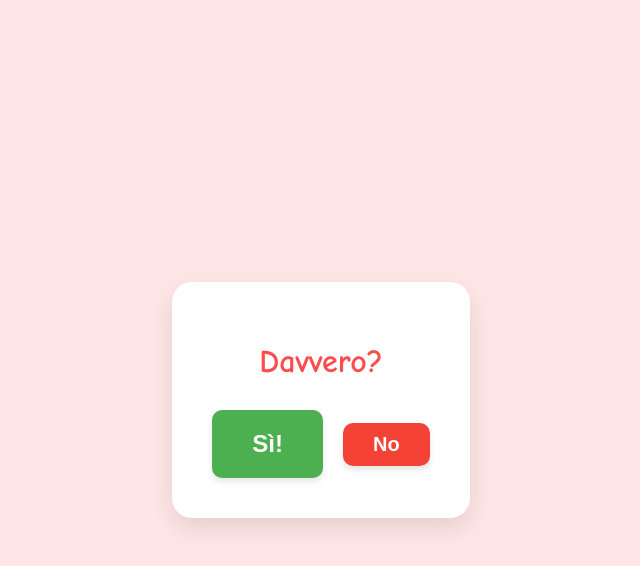
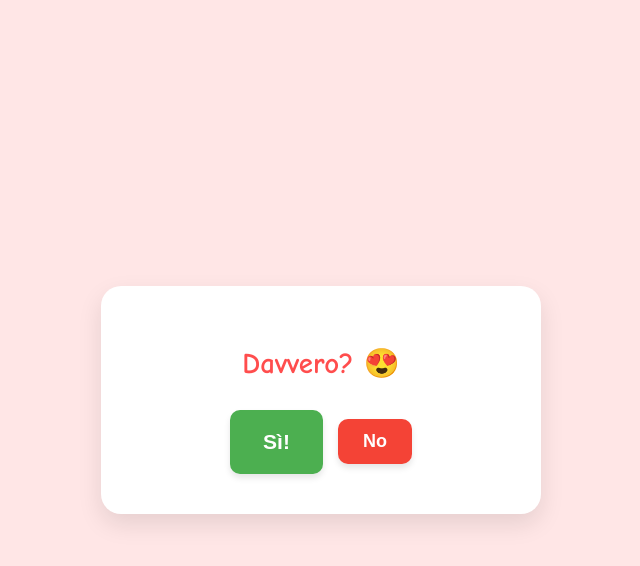
Before and after one commit to AlexBro98LoVero/amore, a plain HTML site: page index.html in a window 1280 px wide. Both pictures are taken after a click on the button "Sì!". Shown: the whole page, without its empty margins (319-959 px from the left). Drawn offline with Linux system fonts and the light colour scheme.

Commit message:
Add files via upload

```diff
--- a/index.html
+++ b/index.html
@@ -2,7 +2,7 @@
 <html lang="it">
 <head>
     <meta charset="UTF-8">
-    <meta name="viewport" content="width=device-width, initial-scale=1.0">
+    <meta name="viewport" content="width=device-width, initial-scale=1.0, maximum-scale=1.0, user-scalable=no">
     <title>Una domanda per te ❤️</title>
     <style>
         body {
@@ -12,25 +12,30 @@
             display: flex;
             justify-content: center;
             align-items: center;
-            background-color: #ffe6e6; /* Un bel rosa pastello */
+            background-color: #ffe6e6;
             font-family: 'Comic Sans MS', 'Arial', sans-serif;
-            overflow: hidden; /* Evita le barre di scorrimento quando il bottone scappa */
+            overflow: hidden;
+            /* Evita la selezione accidentale del testo da telefono */
+            user-select: none;
+            -webkit-user-select: none;
         }
 
         .container {
             text-align: center;
             background: white;
-            padding: 40px;
+            padding: 40px 20px; /* Padding ridotto per schermi piccoli */
             border-radius: 20px;
             box-shadow: 0 10px 25px rgba(0,0,0,0.1);
             position: relative;
             z-index: 10;
+            width: 90%; /* Si adatta alla larghezza del telefono */
+            max-width: 400px;
         }
 
         h1 {
             color: #ff4d4d;
             margin-bottom: 30px;
-            font-size: 2rem;
+            font-size: 1.8rem;
             transition: all 0.3s;
         }
 
@@ -38,18 +43,22 @@
             display: flex;
             justify-content: center;
             align-items: center;
-            gap: 20px;
+            gap: 15px;
             min-height: 60px;
         }
 
         button {
-            font-size: 20px;
-            padding: 10px 30px;
+            font-size: 18px;
+            padding: 12px 25px;
             border: none;
             border-radius: 10px;
             cursor: pointer;
             font-weight: bold;
             transition: background-color 0.2s, transform 0.1s;
+            /* Rimuove l'effetto blu al tocco sui dispositivi mobili */
+            -webkit-tap-highlight-color: transparent;
+            /* Evita lo zoom o lo scroll se si preme per sbaglio */
+            touch-action: none;
         }
 
         #btn-yes {
@@ -58,23 +67,22 @@
             box-shadow: 0 4px 6px rgba(0,0,0,0.1);
         }
 
-        #btn-yes:hover {
-            background-color: #45a049;
-            transform: scale(1.05);
+        #btn-yes:active {
+            transform: scale(0.95); /* Effetto click più reattivo da telefono */
         }
 
         #btn-no {
             background-color: #f44336;
             color: white;
             box-shadow: 0 4px 6px rgba(0,0,0,0.1);
-            transition: top 0.2s, left 0.2s; /* Rende il movimento fluido */
+            transition: top 0.15s ease-out, left 0.15s ease-out; /* Reso più scattante */
         }
     </style>
 </head>
 <body>
 
     <div class="container">
-        <h1 id="question">Mi Vuoi Bene?</h1>
+        <h1 id="question">Vuoi essere la mia ragazza?</h1>
         <div class="buttons">
             <button id="btn-yes">Sì!</button>
             <button id="btn-no">No</button>
@@ -86,47 +94,52 @@
         const btnYes = document.getElementById('btn-yes');
         const question = document.getElementById('question');
 
-        // Frasi carine che cambiano ogni volta che si preme "Sì"
         const frasi = [
-            "Davvero?",
+            "Davvero? 😍",
             "Ma proprio sul serio?",
-            "Prometti che non stai scherzando?",
+            "Prometti che non stai scherzando? 🥺",
             "Ok, ultima conferma...",
             "Sapevo che avresti detto di sì! Ti amo! ❤️"
         ];
 
         let contatore = 0;
 
-        // Logica per far scappare il bottone "No"
-        btnNo.addEventListener('mouseover', () => {
-            // Calcola dimensioni casuali entro i limiti della finestra
+        // Funzione per muovere il bottone
+        function scappaBottone(evento) {
+            // Se è un evento touch, impedisci il comportamento di default (come lo scroll)
+            if (evento) {
+                evento.preventDefault();
+            }
+
+            // Calcola le coordinate tenendo conto delle dimensioni della finestra
             const x = Math.random() * (window.innerWidth - btnNo.offsetWidth - 20);
             const y = Math.random() * (window.innerHeight - btnNo.offsetHeight - 20);
 
-            // Applica il posizionamento fisso per farlo muovere liberamente
             btnNo.style.position = 'fixed';
             btnNo.style.left = `${Math.max(10, x)}px`;
             btnNo.style.top = `${Math.max(10, y)}px`;
-        });
+        }
 
-        // Logica per quando clicca "Sì"
+        // Aggiungiamo sia l'evento per il PC (mouseover) sia per il telefono (touchstart)
+        btnNo.addEventListener('mouseover', scappaBottone);
+        btnNo.addEventListener('touchstart', scappaBottone, { passive: false });
+
+        // Un click extra di sicurezza nel caso riuscisse a premerlo
+        btnNo.addEventListener('click', scappaBottone);
+
         btnYes.addEventListener('click', () => {
             if (contatore < frasi.length) {
-                // Aggiorna il testo
                 question.innerText = frasi[contatore];
 
-                // Ingrandisce un po' il pulsante del "Sì" ad ogni click (effetto psicologico divertente)
                 let stileAttuale = window.getComputedStyle(btnYes);
                 let dimensioneFont = parseFloat(stileAttuale.fontSize);
-                btnYes.style.fontSize = `${dimensioneFont + 4}px`;
-                btnYes.style.padding = `${dimensioneFont}px ${dimensioneFont + 20}px`;
+                btnYes.style.fontSize = `${dimensioneFont + 3}px`;
+                btnYes.style.padding = `${dimensioneFont + 2}px ${dimensioneFont + 15}px`;
 
                 contatore++;
 
-                // Quando arriva all'ultima frase, nascondi i bottoni
                 if (contatore === frasi.length) {
                     document.querySelector('.buttons').style.display = 'none';
-                    // Puoi aggiungere dei coriandoli o un'immagine qui sotto se vuoi!
                 }
             }
         });
```
